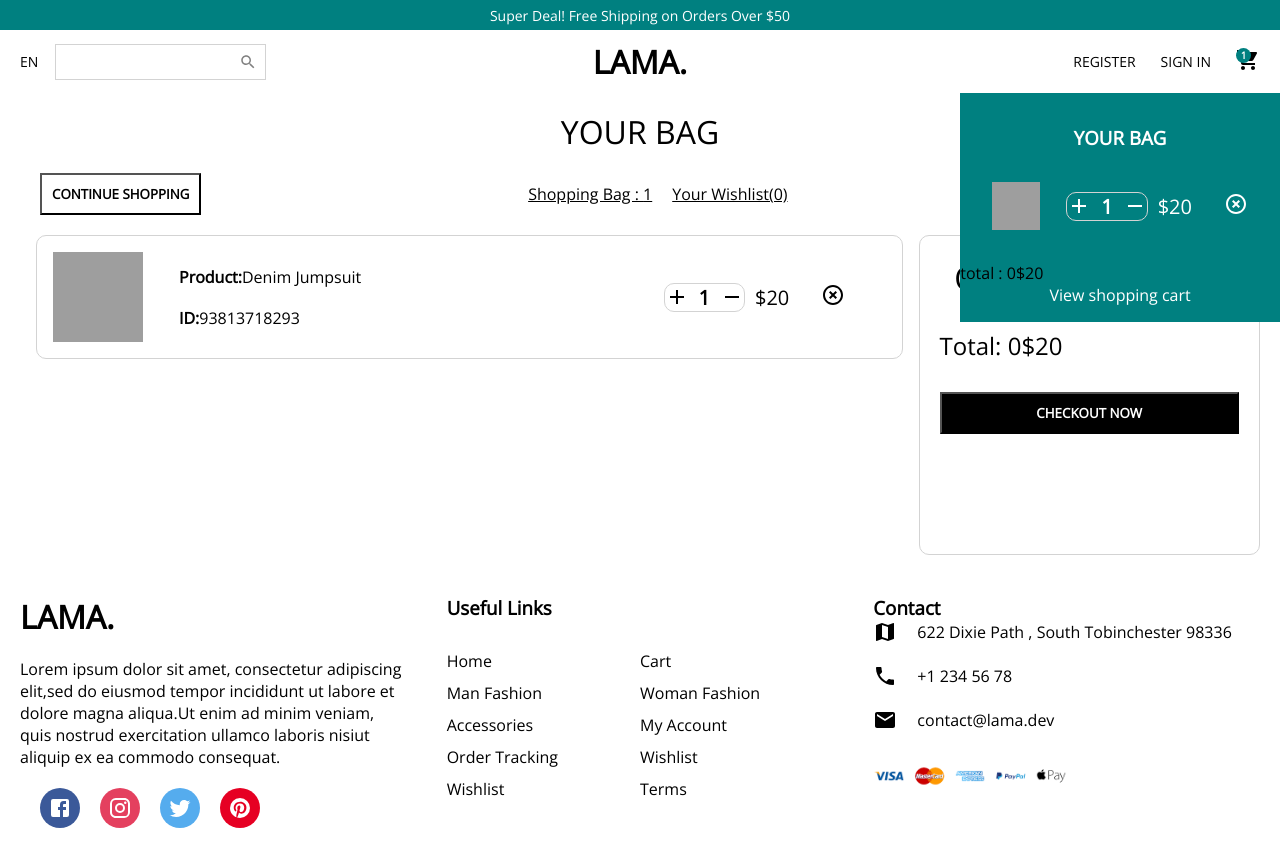
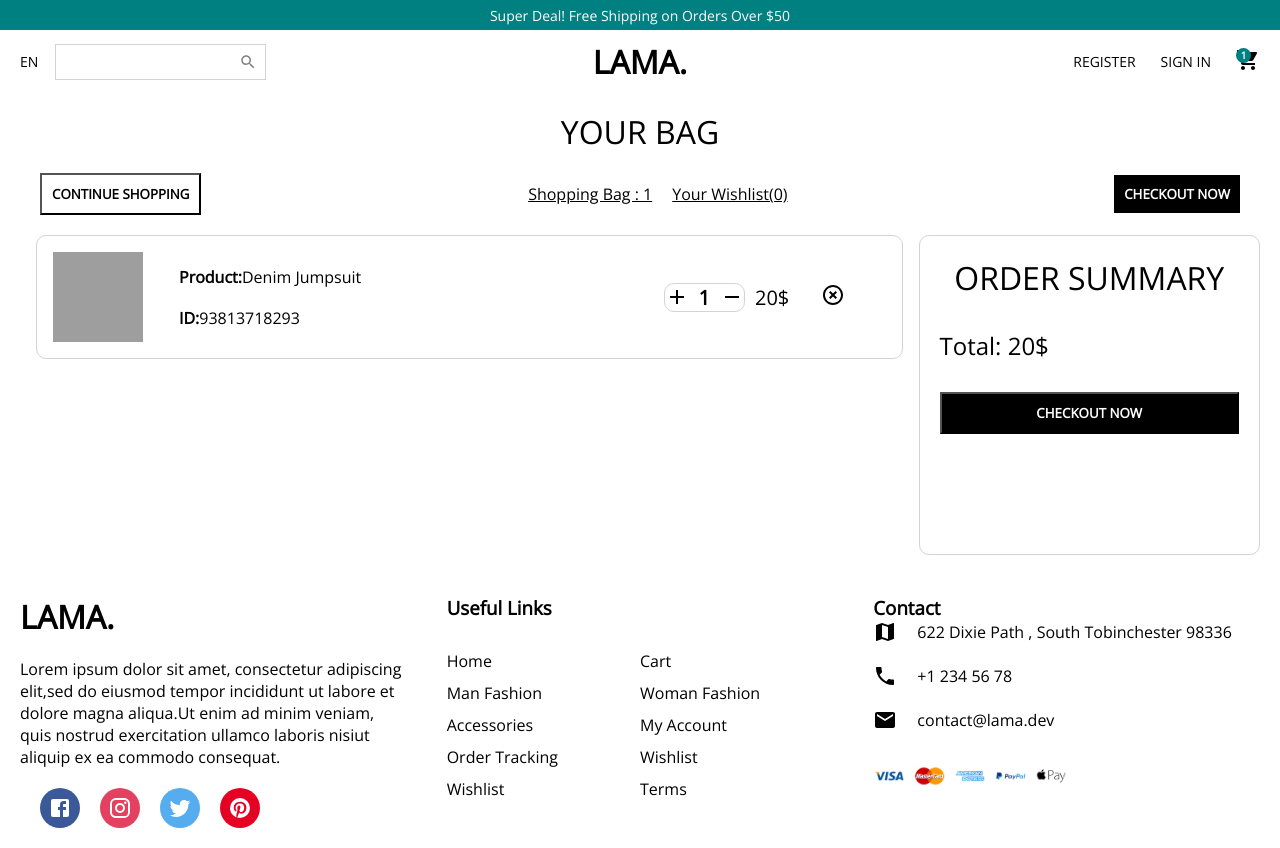
Before and after one commit to mohadeseh-saedpanah76/Clothing-Website-Final, a React (Create React App) app: page /product/1 in a window 1280 px wide. Both pictures are taken after a click on the button "ADD TO CART". Built offline with nearby package versions, Linux system fonts and the light colour scheme; data requests are answered from the project's data file; grey boxes are pictures that could not be loaded.

Commit message:
changes19

```diff
--- a/db.json
+++ b/db.json
@@ -6,7 +6,7 @@
       "title":"Denim Jumpsuit",
       "url":"https://www.uplooder.net/img/image/52/2404f30dbbf86c2bdfadf82827010912/productimg1.png",
       "desc":"Lorem ipsum dolor sit amet consectetur adipisicing elit",
-      "price":"$20",
+      "price":20,
       "color1":"black",
       "color2":"darkblue",
       "color3":"gray",
@@ -15,7 +15,7 @@
       "size3":"M",
       "size4":"L",
       "size5":"XL",
-      "amount" :10
+      "amount" :1
     },
     {
       "id": 2,
@@ -23,7 +23,7 @@
       "title":"Denim Jumpsuit",
       "url":"https://www.uplooder.net/img/image/63/83cb673dcd5a0832730f4ff8bbce021e/productimg2.png",
       "desc":"Lorem ipsum dolor sit amet consectetur adipisicing elit",
-      "price":"$40",
+      "price":40,
       "color1":"black",
       "color2":"darkblue",
       "color3":"gray",
@@ -32,7 +32,7 @@
       "size3":"M",
       "size4":"L",
       "size5":"XL",
-      "amount" :10
+      "amount" :1
     },
     {
       "id": 3,
@@ -40,7 +40,7 @@
       "title":"Denim Jumpsuit",
       "url":"https://www.uplooder.net/img/image/54/ecaa3924f7a0b7f98ad85b3cfa2cb239/productimg3.png",
       "desc":"Lorem ipsum dolor sit amet consectetur adipisicing elit",
-      "price":"$70",
+      "price":70,
       "color1":"black",
       "color2":"darkblue",
       "color3":"gray",
@@ -49,7 +49,7 @@
       "size3":"M",
       "size4":"L",
       "size5":"XL",
-      "amount" :10
+      "amount" :1
     },
     {
       "id": 4,
@@ -57,7 +57,7 @@
       "title":"Denim Jumpsuit",
       "url":"https://www.uplooder.net/img/image/54/5226826b72412718e5b70c00def2a8f9/productimg4.png",
       "desc":"Lorem ipsum dolor sit amet consectetur adipisicing elit",
-      "price":"$25",
+      "price":25,
       "color1":"black",
       "color2":"darkblue",
       "color3":"gray",
@@ -66,7 +66,7 @@
       "size3":"M",
       "size4":"L",
       "size5":"XL",
-      "amount" :10
+      "amount" :1
     },
     {
       "id": 5,
@@ -74,7 +74,7 @@
       "title":"Denim Jumpsuit",
       "url":"https://www.uplooder.net/img/image/51/59673ddb449aecb3dc14f7c6035fce06/productimg5.png",
       "desc":"Lorem ipsum dolor sit amet consectetur adipisicing elit",
-      "price":"$50",
+      "price":50,
       "color1":"black",
       "color2":"darkblue",
       "color3":"lightgreen",
@@ -83,7 +83,7 @@
       "size3":"M",
       "size4":"L",
       "size5":"XL",
-      "amount" :10
+      "amount" :1
     },
     {
       "id": 6,
@@ -91,7 +91,7 @@
       "title":"Denim Jumpsuit",
       "url":"https://www.uplooder.net/img/image/15/bfe3d27b6cebfca06540e0127382eada/productimg6.png",
       "desc":"Lorem ipsum dolor sit amet consectetur adipisicing elit",
-      "price":"$85",
+      "price":85,
       "color1":"black",
       "color2":"white",
       "color3":"gray",
@@ -100,7 +100,7 @@
       "size3":"M",
       "size4":"L",
       "size5":"XL",
-      "amount" :10
+      "amount" :1
     },
     {
       "id": 7,
@@ -108,7 +108,7 @@
       "title":"Denim Jumpsuit",
       "url":"https://www.uplooder.net/img/image/84/d84773bbba547ca2d314c354e1bb7b7a/productimg7.png",
       "desc":"Lorem ipsum dolor sit amet consectetur adipisicing elit",
-      "price":"$20",
+      "price":20,
       "color1":"black",
       "color2":"darkblue",
       "color3":"gray",
@@ -117,7 +117,7 @@
       "size3":"M",
       "size4":"L",
       "size5":"XL",
-      "amount" :10
+      "amount" :1
     },
     {
       "id":8,
@@ -125,7 +125,7 @@
       "title":"Denim Jumpsuit",
       "url":"https://www.uplooder.net/img/image/5/c3e365102cfed8faafee0afd65560259/productimg8.png",
       "desc":"Lorem ipsum dolor sit amet consectetur adipisicing elit",
-      "price":"$100",
+      "price":100,
       "color1":"black",
       "color2":"yellow",
       "color3":"gray",
@@ -134,7 +134,7 @@
       "size3":"M",
       "size4":"L",
       "size5":"XL",
-      "amount" :10
+      "amount" :1
     }
   ]
 }
--- a/src/action/cartAction.jsx
+++ b/src/action/cartAction.jsx
@@ -11,7 +11,8 @@ export const addToCart = (id) => async(dispatch , getState)=>{
         name : data.title,
         image : data.url,
         price : data.price,
-        productId : data.productId
+        productId : data.productId,
+        amount : data.amount
 
     }
  })
--- a/src/components/Navbar/Navbar.css
+++ b/src/components/Navbar/Navbar.css
@@ -1,6 +1,7 @@
 .navbar-container{
     height: 60px;
     position: relative;
+
 }
 
 .wrapper{
@@ -8,6 +9,7 @@
     align-items: center;
     justify-content: space-between;
     padding: 10px 20px;
+
 }
 
 /* ============ Navbar Left ============ */
@@ -109,14 +111,25 @@
     width: auto;
     height: auto;
     position: absolute;
-    background-color: teal;
+    background-color: rgb(60, 114, 114);
     top: 2;
     right: 0;
     z-index: 2;
     opacity: 1;
-    padding: 1rem 0;
+    padding: 1rem 2rem;
+    border-radius: 8px;
 }
 
+.cloth-sidebar{
+    color: white;
+    cursor: pointer;
+}
+
+.shopping-cart-sidebar .empty-cart{
+    color: white;
+    font-size: 17px;
+    font-weight: 300;
+}
 .shopping-cart-sidebar h3{
     color: white;
     text-align: center;
@@ -142,3 +155,17 @@
 .shopping-cart-sidebar .container-product{
     border: none;
 }
+
+.total-price{
+    text-align: center;
+    color: white;
+}
+
+.view-shopping-cart{
+    border: 1px solid white;
+    background-color: transparent;
+    border-radius: .25rem;
+    padding: .5rem;
+    margin: .5rem auto;
+    display: flex;
+}
--- a/src/components/Navbar/Navbar.jsx
+++ b/src/components/Navbar/Navbar.jsx
@@ -1,8 +1,8 @@
-import { useEffect } from 'react'
+import { useEffect , useState } from 'react'
 import { useSelector, useDispatch } from 'react-redux'
 import { useParams } from 'react-router-dom'
 
-import { Add, HighlightOff, Remove, Search,ShoppingCart  } from '@mui/icons-material'
+import { Add, Close, HighlightOff, Remove, Search,ShoppingCart  } from '@mui/icons-material'
 
 import {Link} from 'react-router-dom'
 
@@ -11,6 +11,9 @@ import { addToCart , removeFromCart} from '../../action/cartAction'
 import './Navbar.css'
 
 const Navbar = () => {
+
+ const [showSidebar , setShowSidebar] = useState(false)
+
  const {id} = useParams()
 
  const dispatch  = useDispatch()
@@ -25,9 +28,19 @@ const Navbar = () => {
 
  const {cartItems} = cart
 
+ const showSidebarHandle = () =>{
+  setShowSidebar(true)
+ }
+
+ const hideSidebarHandle = () =>{
+  setShowSidebar(false)
+ }
+
  const removeFromCartHandler =(id)=>{
   dispatch(removeFromCart(id))
 }
+
+
   return (
     <div className='navbar-container'>
 
@@ -58,17 +71,25 @@ const Navbar = () => {
           <Link to='/login' style={{color:'black' , textDecoration:'none'}}>SIGN IN</Link>
           </div>
 
-          <div className='menu-item cart-item-container'>
-            <Link style={{color:'black' , textDecoration:'none'}} to='/cart'>
+          <div className='menu-item cart-item-container' onClick={showSidebarHandle} >
+            {/* <Link style={{color:'black' , textDecoration:'none'}} to='/cart'>
                 <ShoppingCart className='shopping-cart' />
                 <span className='cart-item'>{cartItems.length}</span>
-          </Link>
+          </Link> */}
+              <ShoppingCart className='shopping-cart' />
+              <span className='cart-item'>{cartItems.length}</span>
           </div>
 
       </div>
       </div>
 
+      {/* ======== shopping cart sidebar ======== */}
+      <div>
+        {showSidebar ? (
           <div className='shopping-cart-sidebar'>
+          <div onClick={hideSidebarHandle} className="cloth-sidebar">
+            <Close/>
+          </div>
           <h3>
             YOUR BAG
           </h3>
@@ -82,11 +103,11 @@ const Navbar = () => {
                   <div className='price-detail'>
                     <div className='amount-container'>
                       <Add/>
-                    <div className='product-amount'>1</div>
+                    <div className='product-amount'>{item.amount}</div>
                       <Remove/>
                     </div>
                     <div>
-                   <span className='product-price'>{item.price}</span>
+                     <span className='product-price'>{item.price * item.amount}$</span>
                     </div>
                     <div>
                       <button onClick={()=> removeFromCartHandler(item.product)}>
@@ -102,13 +123,19 @@ const Navbar = () => {
               </div>
           ) }
           <div className='total-price'>
-            total : {cartItems.reduce((acc,item)=> acc + item.price , 0)}
+              total : {cartItems.reduce((acc,item)=> acc + item.price * item.amount , 0)}$
           </div>
-        <Link  style={ {textDecoration:'none' , color :'white' , textAlign:'center'  }} to="/cart">
+          <button className='view-shopping-cart'>
+          <Link  style={ {textDecoration:'none' , color :'white' }} to="/cart">
              <p>View shopping cart</p>
           </Link>
+          </button>
 
         </div>
+        ) : null}
+      </div>
+
+
 
 
     </div>
--- a/src/components/Product/Product.jsx
+++ b/src/components/Product/Product.jsx
@@ -19,9 +19,6 @@ const Product = ({item}) => {
               <FavoriteRounded/>
             </div>
          </div>
-         {/* <h3>
-          {item.title}
-        </h3> */}
         </div>
 
     </div>
--- a/src/pages/Cart/Cart.jsx
+++ b/src/pages/Cart/Cart.jsx
@@ -34,6 +34,7 @@ const Cart = () => {
  }
 
 
+
  return (
     <div className='cart-container'>
       <Announcement/>
@@ -68,11 +69,11 @@ const Cart = () => {
                 <div className='price-detail'>
                   <div className='amount-container'>
                     <Add/>
-                    <div className='product-amount'>1</div>
+                    <div className='product-amount'>{item.amount}</div>
                     <Remove/>
                   </div>
                   <div>
-                   <span className='product-price'>{item.price}</span>
+                   <span className='product-price'>{item.price * item.amount}$</span>
                   </div>
                   <div>
                     <button onClick={()=> removeFromCartHandler(item.product)}>
@@ -90,7 +91,7 @@ const Cart = () => {
             <div className='cart-summary'>
               <h1>ORDER SUMMARY</h1>
               <div className='summary-item'>
-                <span> Total: {cartItems.reduce((acc , item)=> acc + item.price ,0)}</span>
+                <span> Total: {cartItems.reduce((acc , item)=> acc + item.price * item.amount ,0)}$</span>
                 <span></span>
               </div>
               <button>CHECKOUT NOW</button>
--- a/src/pages/ProductDetails/ProductDetails.jsx
+++ b/src/pages/ProductDetails/ProductDetails.jsx
@@ -1,4 +1,4 @@
-import { Add, Remove } from '@mui/icons-material'
+import { Add, InsertEmoticon, Remove } from '@mui/icons-material'
 
 import React , { useEffect} from 'react'
 import { useParams, redirect, useNavigate } from 'react-router-dom'
@@ -51,7 +51,7 @@ const ProductDetails = () => {
               {product.desc}
           </p>
           <span>
-            {product.price}
+            {product.price}$
           </span>
           <div className='filter-container'>
             <div className='filter-item'>
@@ -74,7 +74,7 @@ const ProductDetails = () => {
           <div className='add-container'>
             <div className='amount-container'>
               <Remove/>
-              <span>1</span>
+              <span>{product.amount}</span>
               <Add/>
             </div>
             <button onClick={addToCartHandle}>ADD TO CART</button>
```
Lines whose indentation alone changed are shown as unchanged.
